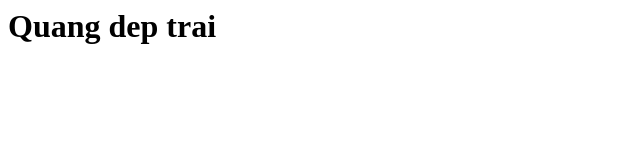
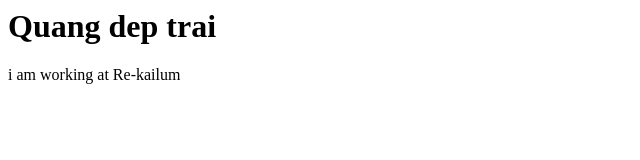
Before and after one commit to binky095/quangdz, a plain HTML site: page index.html in a window 1280 px wide. Shown: the whole page, without its empty margins (0-640 px from the left). Drawn offline with Linux system fonts and the light colour scheme.

Commit message:
plus tag p

```diff
--- a/index.html
+++ b/index.html
@@ -1 +1,2 @@
 <h1>Quang dep trai</h1>
+<p> i am working at Re-kailum</p>
```
